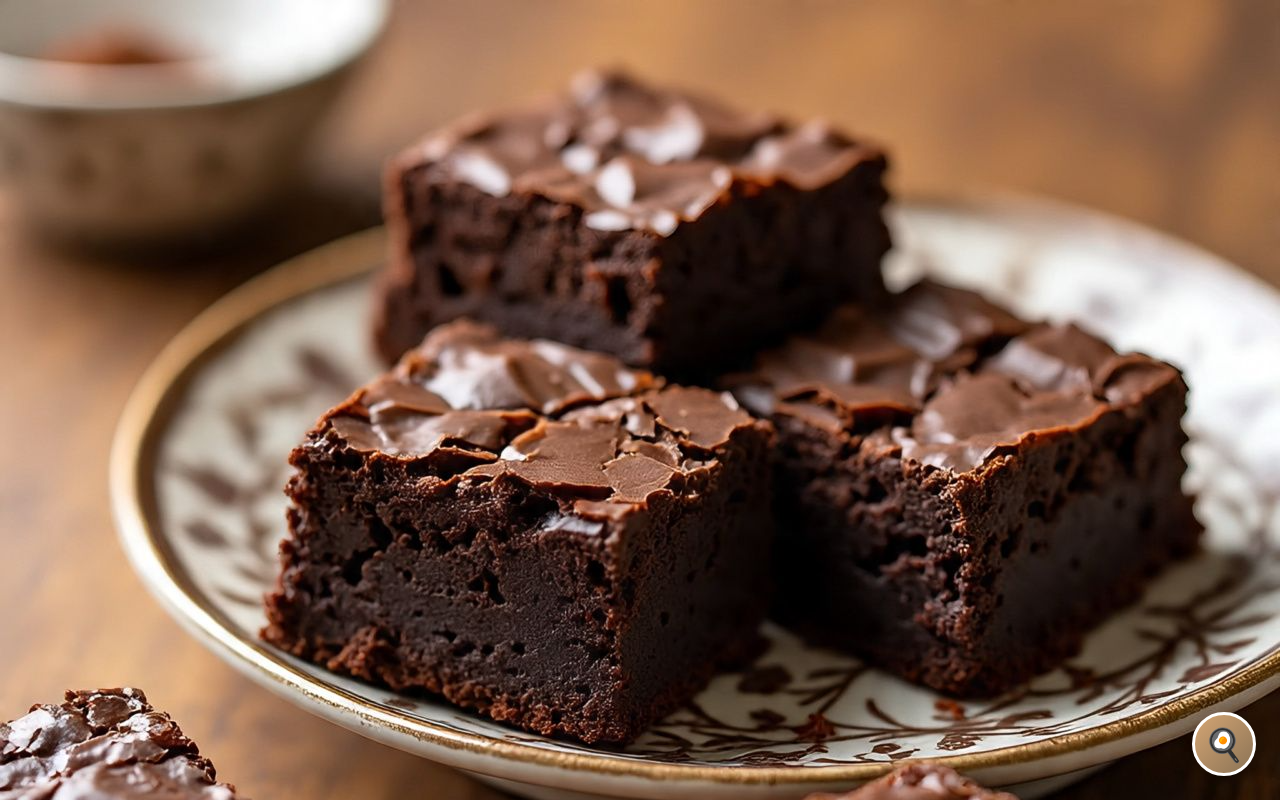
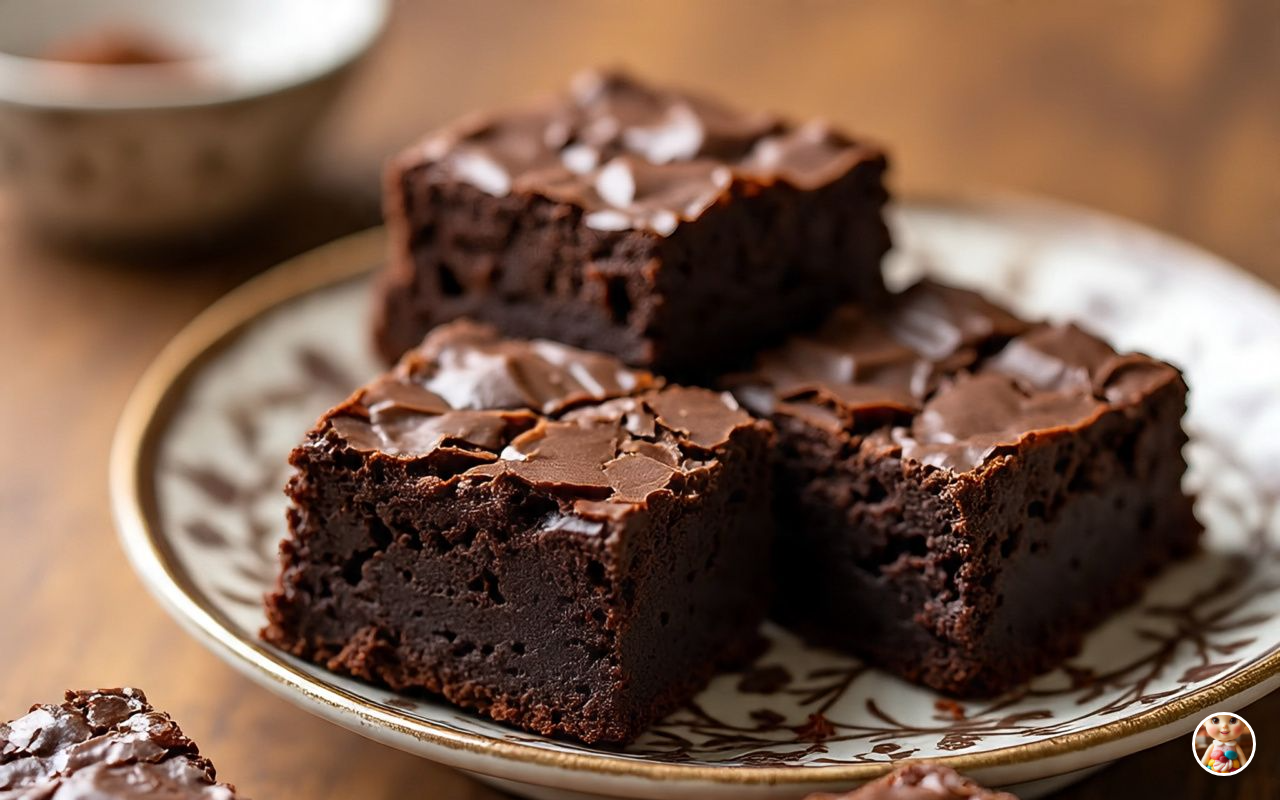
Before and after one commit to Roberton003/doceslucro, a React (Vite) app in the folder frontend/: page /calcular in a window 1280 px wide. Shown: the top 800 px of the page. Built offline with nearby package versions, Linux system fonts and the light colour scheme; the HTML template or start-up script is replaced by a standard one.

Commit message:
fix: Ajustar tamanho e posicionamento da imagem luzdoce2.jpeg no FloatingChefBot

```diff
--- a/frontend/src/components/FloatingChefBot.css
+++ b/frontend/src/components/FloatingChefBot.css
@@ -59,12 +59,14 @@
 
 /* Imagem do Ícone do Bot (Botão Flutuante) */
 .bot-icon-image {
-  width: 56px;
-  height: 56px;
+  width: 64px;
+  height: 64px;
   border-radius: 50%;
   object-fit: cover;
-  animation: float 3s ease-in-out infinite;
+  object-position: center;
+  display: block;
   box-shadow: inset 0 2px 8px rgba(0, 0, 0, 0.2);
+  flex-shrink: 0;
 }
 
 @keyframes float {
@@ -234,8 +236,11 @@
   height: 44px;
   border-radius: 50%;
   object-fit: cover;
+  object-position: center;
   border: 2px solid rgba(255, 255, 255, 0.4);
   box-shadow: 0 2px 8px rgba(0, 0, 0, 0.15);
+  display: block;
+  flex-shrink: 0;
 }
 
 .header-info h3 {
--- a/frontend/src/components/FloatingChefBot.jsx
+++ b/frontend/src/components/FloatingChefBot.jsx
@@ -1,5 +1,6 @@
 import React, { useState, useEffect, useRef } from 'react';
 import './FloatingChefBot.css';
+import luzdoce from '../assets/luzdoce2.jpeg';
 
 const FloatingChefBot = () => {
   const [isOpen, setIsOpen] = useState(false);
@@ -99,7 +100,7 @@ const FloatingChefBot = () => {
     <>
       {/* Botão Flutuante */}
       <div className={`chef-bot-button ${isOpen ? 'active' : ''}`} onClick={handleToggle}>
-        <div className="bot-icon">🍳</div>
+        <img src={luzdoce} alt="ChefBot" className="bot-icon-image" />
         <div className={`pulse-ring ${isOpen ? 'hidden' : ''}`}></div>
       </div>
 
@@ -116,7 +117,7 @@ const FloatingChefBot = () => {
         {/* Cabeçalho */}
         <div className="chat-header">
           <div className="header-content">
-            <div className="bot-avatar">🍳</div>
+            <img src={luzdoce} alt="ChefBot" className="bot-avatar-image" />
             <div className="header-info">
               <h3>ChefBot</h3>
               <p>Assistente Culinário</p>
```
